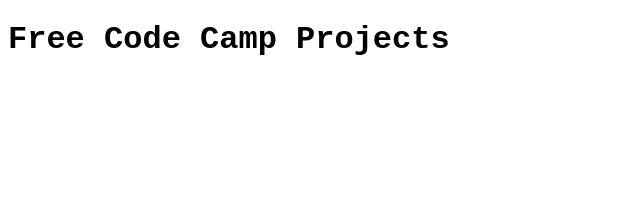
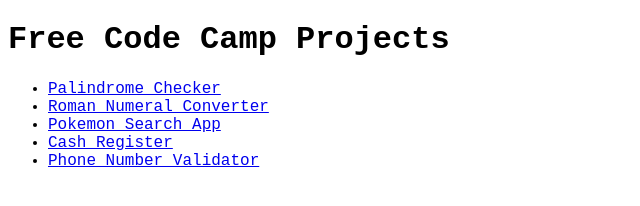
Before and after one commit to taylormohs/freeCodeCamp-Projects, a plain HTML site: page index.html in a window 1280 px wide. Shown: the whole page, without its empty margins (0-640 px from the left). Drawn offline with Linux system fonts and the light colour scheme.

Commit message:
index page

```diff
--- a/index.html
+++ b/index.html
@@ -8,6 +8,13 @@
   <main>
     <header>
       <h1>Free Code Camp Projects</h1>
+      <ul>
+        <li><a href="Palindrome.html">Palindrome Checker</a></li>
+        <li><a href="Roman Numeral Converter.html">Roman Numeral Converter</a></li>
+        <li><a href="Pokemon Search App.html">Pokemon Search App</a></li>
+        <li><a href="Cash Register.html">Cash Register</a></li>
+        <li><a href="Phone Number Validator.html">Phone Number Validator</a></li>
+      </ul>
     </header>
     </main>
   </body>
```
